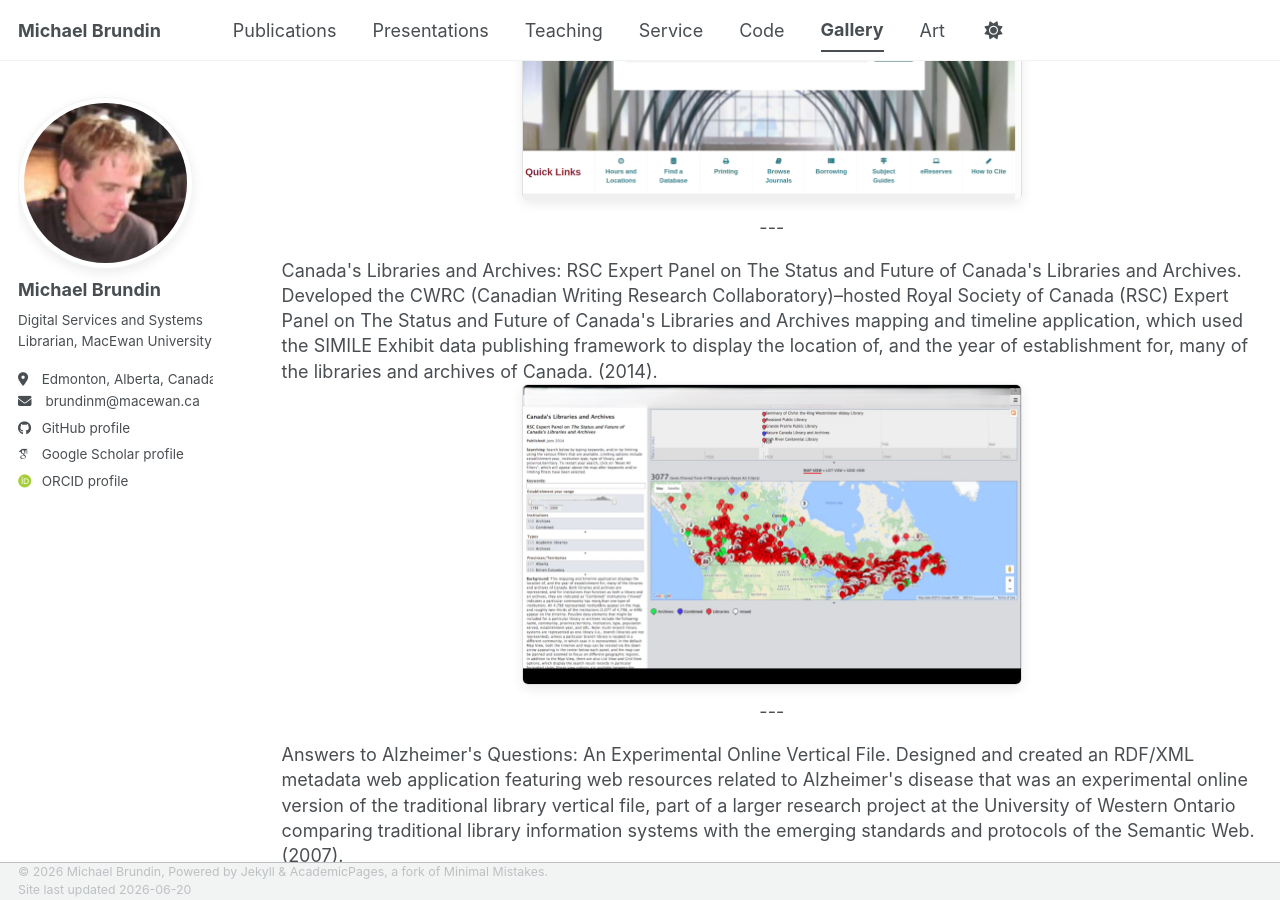
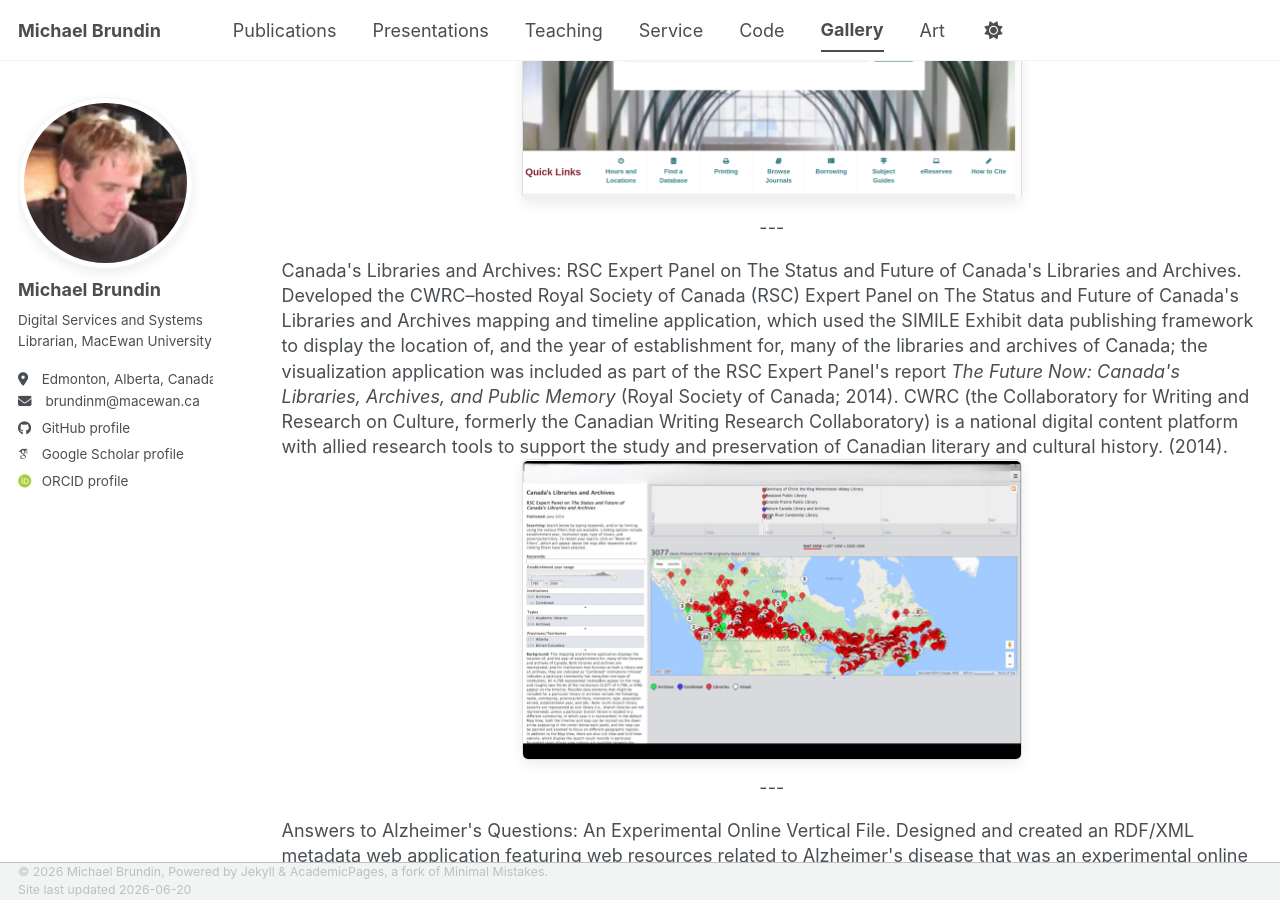
Before and after one commit to brundinm/brundinm.github.io, a Jekyll site: the page built from _pages/gallery.html, in a window 1280 px wide and 900 px high, scrolled down 550 px. Built offline with Jekyll 4.4.1, drawn with Linux system fonts in a browser that asks for light colours; some web fonts are replaced; a script bundle is joined from its source files by our own code; library files that are not in the unit come from our copies.

Commit message:
Update gallery.html

```diff
--- a/_pages/gallery.html
+++ b/_pages/gallery.html
@@ -90,7 +90,7 @@ img {
     ---
 </p>
 <p>
-    Canada's Libraries and Archives: RSC Expert Panel on The Status and Future of Canada's Libraries and Archives. Developed the CWRC (Canadian Writing Research Collaboratory)–hosted Royal Society of Canada (RSC) Expert Panel on The Status and Future of Canada's Libraries and Archives mapping and timeline application, which used the SIMILE Exhibit data publishing framework to display the location of, and the year of establishment for, many of the libraries and archives of Canada. (2014).<br />
+    Canada's Libraries and Archives: RSC Expert Panel on The Status and Future of Canada's Libraries and Archives. Developed the CWRC–hosted Royal Society of Canada (RSC) Expert Panel on The Status and Future of Canada's Libraries and Archives mapping and timeline application, which used the SIMILE Exhibit data publishing framework to display the location of, and the year of establishment for, many of the libraries and archives of Canada; the visualization application was included as part of the RSC Expert Panel's report <em>The Future Now: Canada's Libraries, Archives, and Public Memory</em> (Royal Society of Canada; 2014). CWRC (the Collaboratory for Writing and Research on Culture, formerly the Canadian Writing Research Collaboratory) is a national digital content platform with allied research tools to support the study and preservation of Canadian literary and cultural history. (2014).<br />
     <img class="screenshot" src="/images/rsc-libraries-archives.png" alt="Screenshot image of the libraries and archives mapping and timeline application" width="500" height="300">
 </p>
 <p class="dinkus" role="separator" aria-label="Dinkus section break">
```
